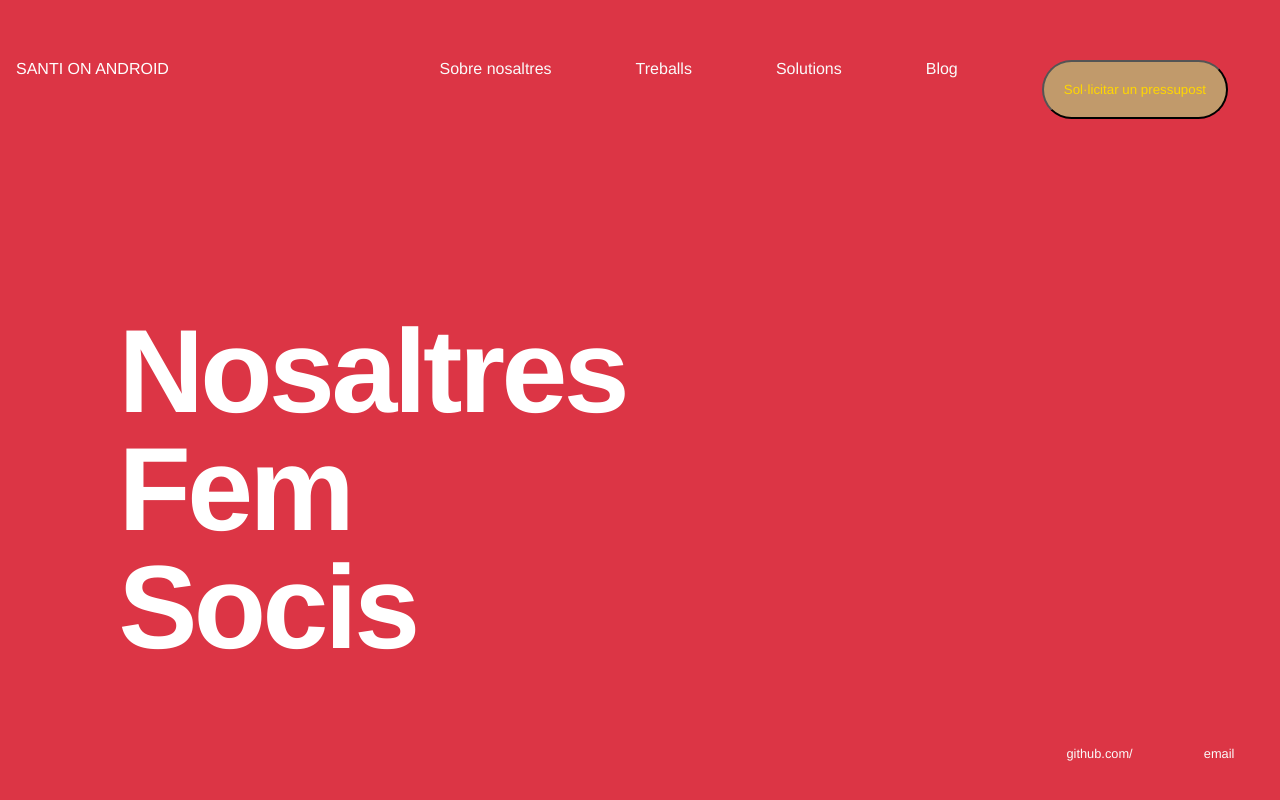
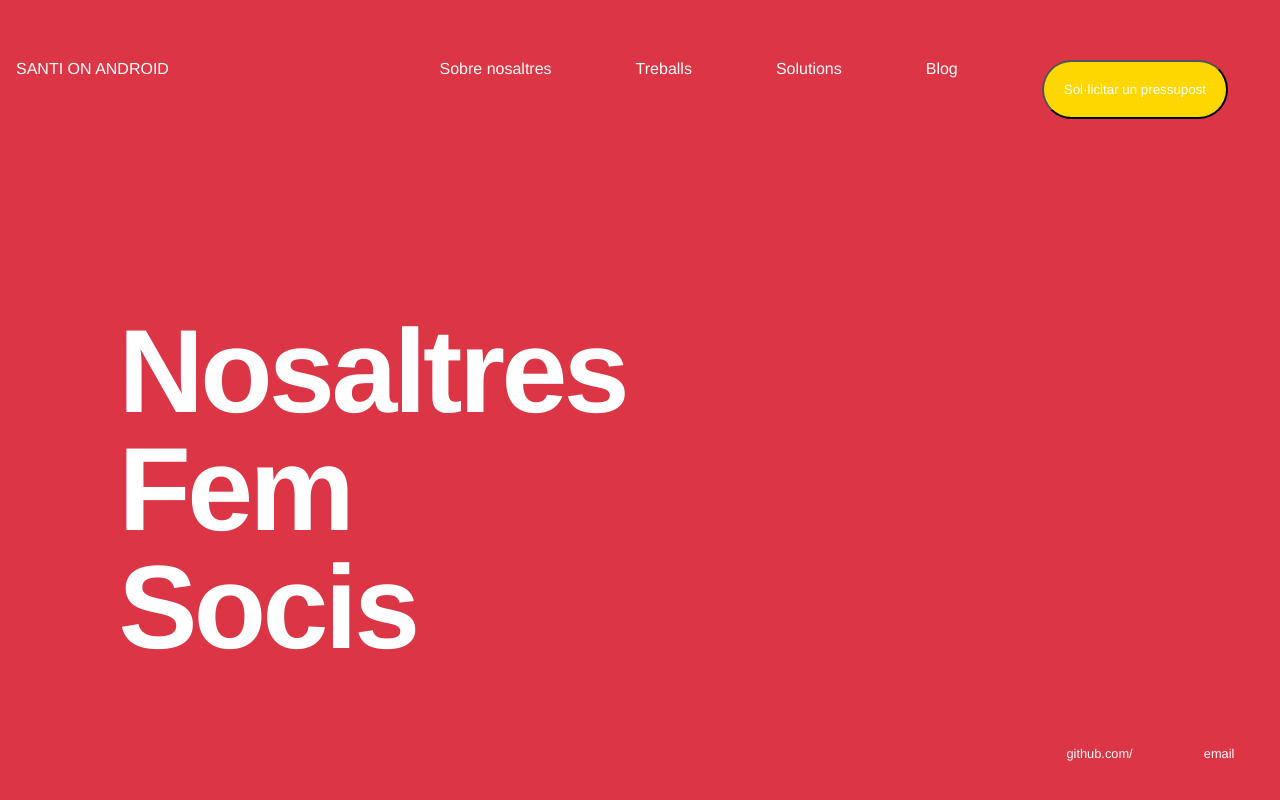
Before and after one commit to SantiOnAndroid/SantiOnAndroid.github.io, a Jekyll site: the page built from index.html, in a window 1280 px wide. Shown: the top 800 px of the page. Built offline with Jekyll 4.4.1, drawn with Linux system fonts in a browser that asks for light colours; some web fonts are replaced.

Commit message:
modificant titolj

```diff
--- a/css/main.css
+++ b/css/main.css
@@ -103,9 +103,9 @@ ul.posts li {
 
 #quote{
     border-radius: 30px;
-    background:#c19a6b;
+    background:#FFD700;
     padding: 20px;
-    color: #FFD700;
+    color: #ffff;
     font-family: inherit;
     margin-bottom: .8em;
     display: block;
```
